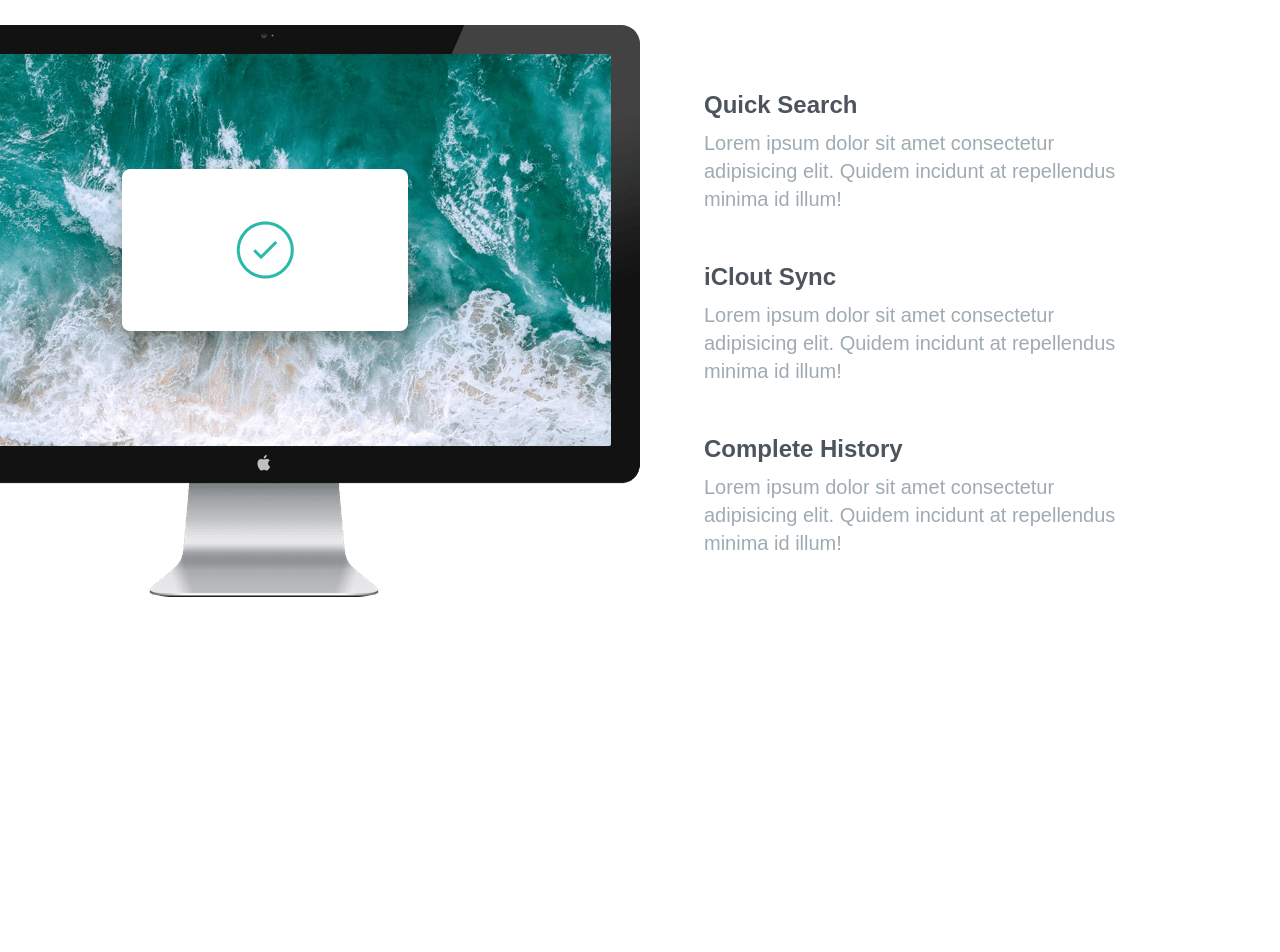
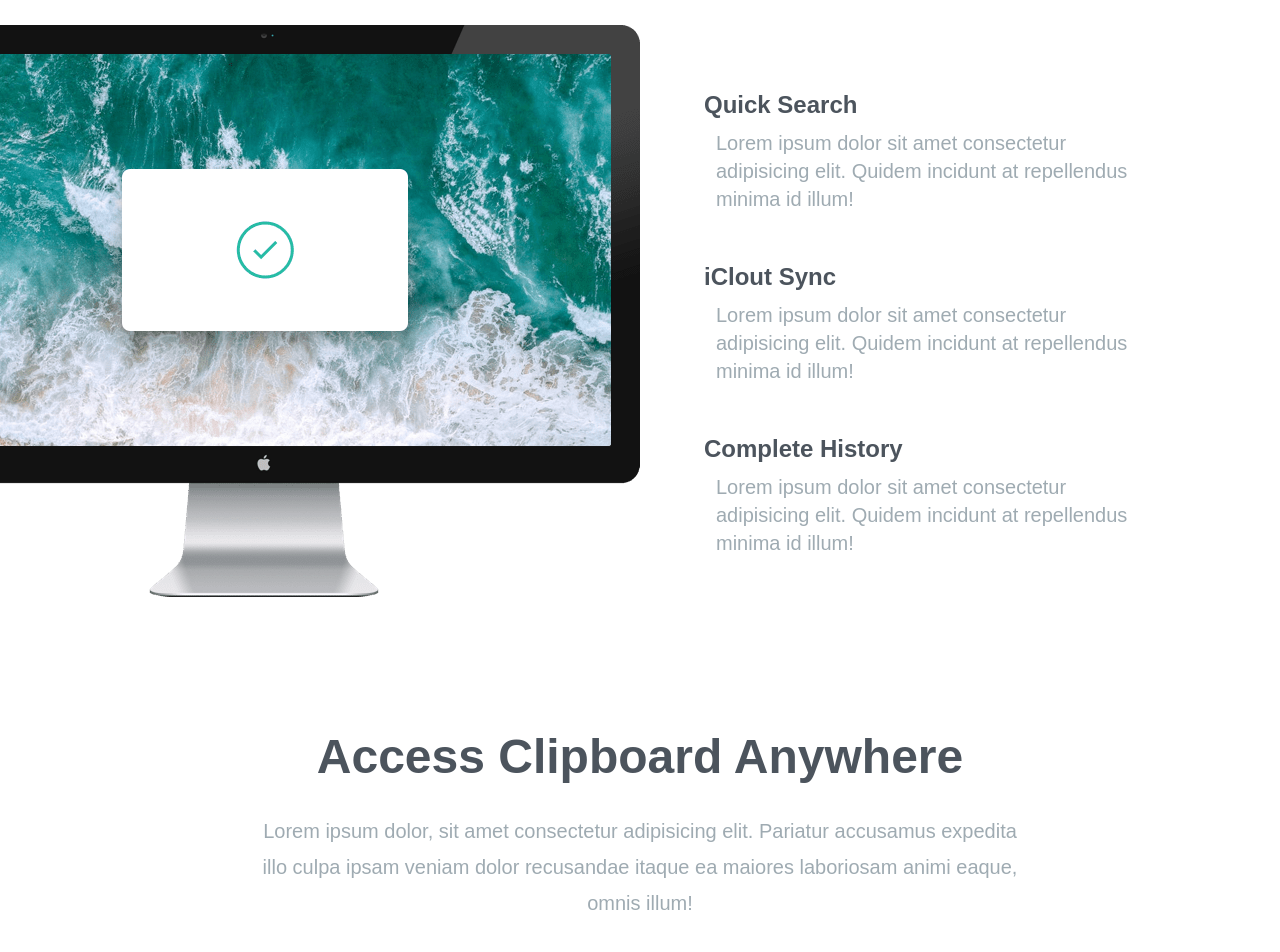
Before and after one commit to strangermushwana/clipboard-website, a website: page index.html in a window 1280 px wide. Shown: the part 900-1852 px from the top of the page. Before the commit the page ends 1777 px from the top, so only its background shows below. Drawn offline with Linux system fonts and the light colour scheme; a web font is replaced by a local one.

Commit message:
added access section

```diff
--- a/index.html
+++ b/index.html
@@ -44,25 +44,25 @@
             <img src="images/image-computer.png" alt="" class="md:absolute top-0 right-[50%]">
           </div>
           <!-- Items Container -->
-          <div class="flex flex-col mt-16 mb-24 space-y-12 text-xl md:w-1/2 md:mb-60 md:text-left md:pl-16">
+          <div class="flex flex-col mt-16 mb-24 space-y-12 text-xl md:w-1/2 md:mb-30 md:text-left md:pl-16">
             <!-- Item 1 -->
             <div>
               <h5 class="mb-2 text-2xl font-bold text-darkGrayishBlue">Quick Search</h5>
-              <p class="max-w-md text-grayishBlue">
+              <p class="max-w-md m-auto text-grayishBlue">
                 Lorem ipsum dolor sit amet consectetur adipisicing elit. Quidem incidunt at repellendus minima id illum!
               </p>
             </div>
             <!-- Item 2 -->
             <div>
               <h5 class="mb-2 text-2xl font-bold text-darkGrayishBlue">iClout Sync</h5>
-              <p class="max-w-md text-grayishBlue">
+              <p class="max-w-md m-auto text-grayishBlue">
                 Lorem ipsum dolor sit amet consectetur adipisicing elit. Quidem incidunt at repellendus minima id illum!
               </p>
             </div>
             <!-- Item 3 -->
             <div>
               <h5 class="mb-2 text-2xl font-bold text-darkGrayishBlue">Complete History</h5>
-              <p class="max-w-md text-grayishBlue">
+              <p class="max-w-md m-auto text-grayishBlue">
                 Lorem ipsum dolor sit amet consectetur adipisicing elit. Quidem incidunt at repellendus minima id illum!
               </p>
             </div>
@@ -70,5 +70,15 @@
         </div>
       </div>
     </section>
+    <!-- Access Anywhere Section -->
+    <section id="access">
+      <div class="section-container my-20">
+        <h3>Access Clipboard Anywhere</h3>
+        <p class="max-w-3xl mx-auto mb-24 text-xl leading-9 text-center text-grayishBlue">
+          Lorem ipsum dolor, sit amet consectetur adipisicing elit. Pariatur accusamus expedita illo culpa ipsam veniam dolor recusandae itaque ea maiores laboriosam animi eaque, omnis illum!
+        </p>
+        <img src="images/image-devices.png" alt="" class="mx-auto">
+      </div>
+    </section>
   </body>
 </html>
```
Also changed, not shown: css/style.css.
